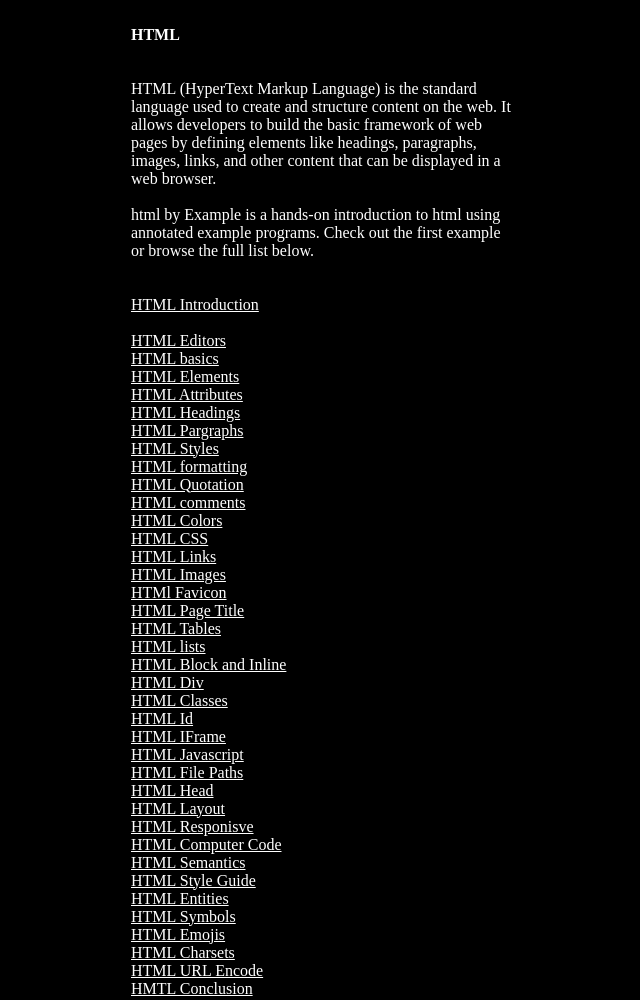
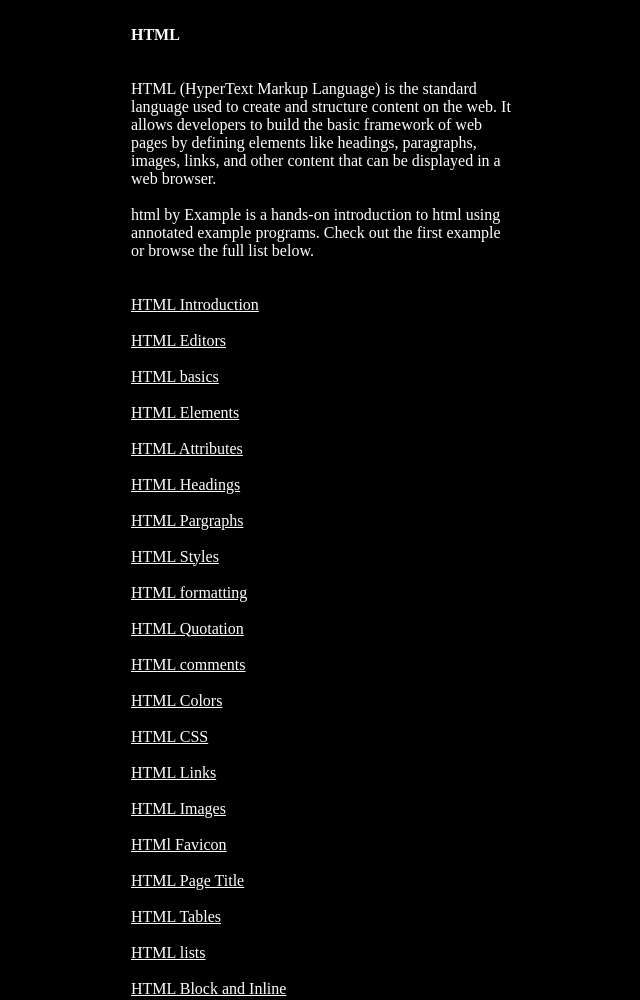
Before and after one commit to Gani-0729/HTML-BY-EXMAMPLES, a plain HTML site: page index.html in a window 1280 px wide. Shown: the top 1000 px of the page, without its empty margins (317-957 px from the left). Drawn offline with Linux system fonts and the light colour scheme.

Commit message:
complete

```diff
--- a/index.html
+++ b/index.html
@@ -13,42 +13,42 @@
         <p>html by Example is a hands-on introduction to html using annotated example programs. Check out the first example or browse the full list below.</p><br><br>
         <div>
             <a href="introduction.html">HTML Introduction</a><br><br>
-            <a href="editors.html">HTML Editors</a><br>
-            <a href="basic.html">HTML basics</a><br>
-            <a href="elements.html">HTML Elements</a><br>
-            <a href="attributes.html">HTML Attributes</a><br>
-            <a href="heading.html">HTML Headings</a><br>
-            <a href="paragraphs.html">HTML Pargraphs</a><br>
-            <a href="styles.html">HTML Styles</a><br>
-            <a href="formatting.html">HTML formatting</a><br>
-            <a href="quotation.html">HTML Quotation</a><br>
-            <a href="comments.html">HTML comments</a><br>
-            <a href="colors.html">HTML Colors</a><br>
-            <a href="css.html">HTML CSS</a><br>
-            <a href="links.html">HTML Links</a><br>
-            <a href="images.html">HTML Images</a><br>
-            <a href="favicon.html">HTMl Favicon</a><br>
-            <a href="pagetitle.html">HTML Page Title</a><br>
-            <a href="tables.html">HTML Tables</a><br>
-            <a href="lists.html">HTML lists</a><br>
-            <a href="block&inline.html">HTML Block and Inline</a><br>
-            <a href="div.html">HTML Div</a><br>
-            <a href="classes.html">HTML Classes</a><br>
-            <a href="id.html">HTML Id</a><br>
-            <a href="iframes.html">HTML IFrame</a><br>
-            <a href="javascript.html">HTML Javascript</a><br>
-            <a href="filepaths.html">HTML File Paths</a><br>
-            <a href="head.html">HTML Head</a><br>
-            <a href="layout.html">HTML Layout</a><br>
-            <a href="responsive.html">HTML Responisve</a><br>
-            <a href="computercode.html">HTML Computer Code</a><br>
-            <a href="semantics.html">HTML Semantics</a><br>
-            <a href="styleguide.html">HTML Style Guide</a><br>
-            <a href="entities.html">HTML Entities</a><br>
-            <a href="symbols.html">HTML Symbols</a><br>
-            <a href="emojis.html">HTML Emojis</a><br>
-            <a href="charsets.html">HTML Charsets</a><br>
-            <a href="urlencode.html">HTML URL Encode</a><br>
+            <a href="editors.html">HTML Editors</a><br><br>
+            <a href="basic.html">HTML basics</a><br><br>
+            <a href="elements.html">HTML Elements</a><br><br>
+            <a href="attributes.html">HTML Attributes</a><br><br>
+            <a href="heading.html">HTML Headings</a><br><br>
+            <a href="paragraphs.html">HTML Pargraphs</a><br><br>
+            <a href="styles.html">HTML Styles</a><br><br>
+            <a href="formatting.html">HTML formatting</a><br><br>
+            <a href="quotation.html">HTML Quotation</a><br><br>
+            <a href="comments.html">HTML comments</a><br><br>
+            <a href="colors.html">HTML Colors</a><br><br>
+            <a href="css.html">HTML CSS</a><br><br>
+            <a href="links.html">HTML Links</a><br><br>
+            <a href="images.html">HTML Images</a><br><br>
+            <a href="favicon.html">HTMl Favicon</a><br><br>
+            <a href="pagetitle.html">HTML Page Title</a><br><br>
+            <a href="tables.html">HTML Tables</a><br> <br>
+            <a href="lists.html">HTML lists</a><br><br>
+            <a href="block&inline.html">HTML Block and Inline</a><br><br>
+            <a href="div.html">HTML Div</a><br><br>
+            <a href="classes.html">HTML Classes</a><br><br>
+            <a href="id.html">HTML Id</a><br><br>
+            <a href="iframes.html">HTML IFrame</a><br><br>
+            <a href="javascript.html">HTML Javascript</a><br><br>
+            <a href="filepaths.html">HTML File Paths</a><br><br>
+            <a href="head.html">HTML Head</a><br><br>
+            <a href="layout.html">HTML Layout</a><br><br>
+            <a href="responsive.html">HTML Responisve</a><br><br>
+            <a href="computercode.html">HTML Computer Code</a><br><br>
+            <a href="semantics.html">HTML Semantics</a><br><br>
+            <a href="styleguide.html">HTML Style Guide</a><br><br>
+            <a href="entities.html">HTML Entities</a><br><br>
+            <a href="symbols.html">HTML Symbols</a><br><br>
+            <a href="emojis.html">HTML Emojis</a><br><br>
+            <a href="charsets.html">HTML Charsets</a><br><br>
+            <a href="urlencode.html">HTML URL Encode</a><br><br>
             <a href="conclusion.html"> HMTL Conclusion</a><br><br><br>
             <p>By <b>Ganesh Aradkar</b></p>
         </div>
```
